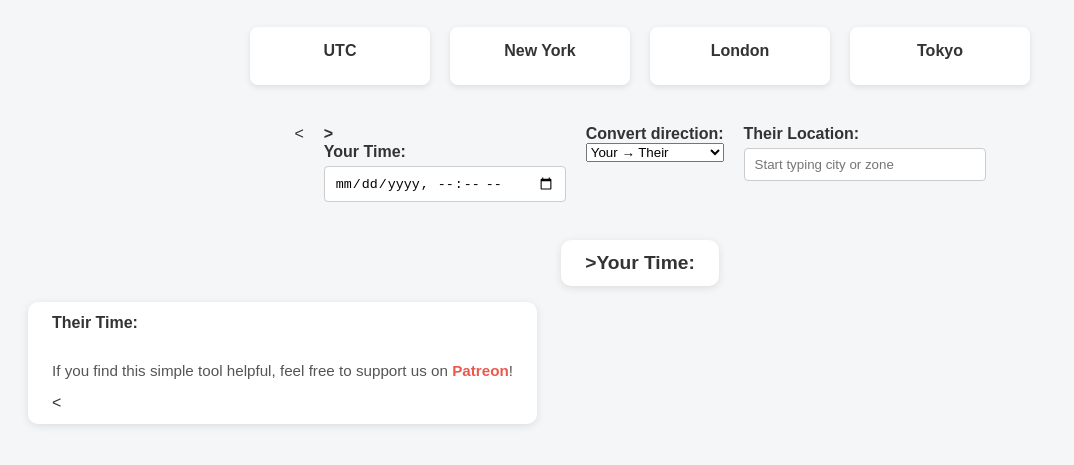
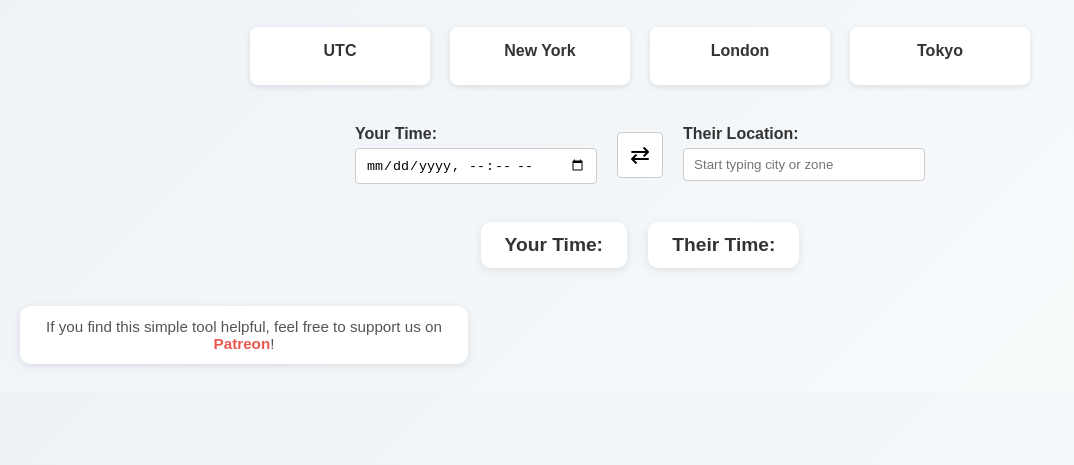
Before and after one commit to EvolutionUnleashed/codex-sandbox, a plain HTML site: page index.html in a window 1280 px wide. Shown: the part 81-546 px from the top of the page, without its empty margins (0-1074 px from the left). Drawn offline with nearby package versions, Linux system fonts and the light colour scheme.

Commit message:
Enhance Patreon banner styling

```diff
--- a/index.html
+++ b/index.html
@@ -1,10 +1,10 @@
 <!DOCTYPE html>
 <html lang="en">
 <head>
-  <meta charset="UTF-8" />
-  <meta name="viewport" content="width=device-width, initial-scale=1.0" />
+  <meta charset="UTF-8">
+  <meta name="viewport" content="width=device-width, initial-scale=1.0">
   <title>Time Zone Converter</title>
-  <link rel="stylesheet" href="style.css" />
+  <link rel="stylesheet" href="style.css">
 </head>
 <body>
   <h1>Time Zone Converter</h1>
@@ -31,33 +31,32 @@
 
   <!-- Converter form -->
   <form id="converter">
-    <<label id="tmeInputLabel">>
-  <span id="timeLabelText">Your Time:</span>
-      <input type="datetime-local" id="yourTime" />
+    <label id="timeInputLabel">
+      <span id="timeLabelText">Your Time:</span>
+      <input type="datetime-local" id="yourTime">
     </label>
-      <label>
-    Convert direction:
-    <select id="direction">
+
+    <button type="button" id="toggleDirection" class="toggle-btn" aria-label="Swap conversion">⇄</button>
+    <select id="direction" style="display:none">
       <option value="yourToTheir">Your → Their</option>
       <option value="theirToYour">Their → Your</option>
     </select>
-  </label>
 
     <label>
       Their Location:
-      <input list="zones" id="theirLocation" placeholder="Start typing city or zone" />
+      <input list="zones" id="theirLocation" placeholder="Start typing city or zone">
       <datalist id="zones"></datalist>
     </label>
   </form>
 
   <div class="result">
-    <di<div class="card"><strong id="leftLabel">>Your Time:</strong> <span id="yourTimeDisplay"></span></div>
-<d<div class="card"><strong id="rightLabel">Their Time:</strong> <span id="theirTimeDisplay"></span></div>
+    <div class="card"><strong id="leftLabel">Your Time:</strong> <span id="yourTimeDisplay"></span></div>
+    <div class="card"><strong id="rightLabel">Their Time:</strong> <span id="theirTimeDisplay"></span></div>
   </div>
-    <p class="patreon">If you find this simple tool helpful, feel free to support us on <a href="https://www.patreon.com/evolutionunleashedai" target="_blank">Patreon</a>!</p>
 
+  <p class="patreon card">If you find this simple tool helpful, feel free to support us on <a href="https://www.patreon.com/evolutionunleashedai" target="_blank">Patreon</a>!</p>
 
-  <<script src="https://cdn.jsdelivr.net/npm/luxon@3/build/global/luxon.min.js"></script>
-<script src="script.js"></script></script>
+  <script src="https://cdn.jsdelivr.net/npm/luxon@3/build/global/luxon.min.js"></script>
+  <script src="script.js"></script>
 </body>
 </html>
--- a/script.js
+++ b/script.js
@@ -5,19 +5,17 @@
   const yourTimeInput = document.getElementById('yourTime');
   const theirLocationInput = document.getElementById('theirLocation');
   const directionSelect = document.getElementById('direction');
+  const toggleButton = document.getElementById('toggleDirection');
   const zonesList = document.getElementById('zones');
   const yourTimeDisplay = document.getElementById('yourTimeDisplay');
   const theirTimeDisplay = document.getElementById('theirTimeDisplay');
   const clockEls = document.querySelectorAll('.clock');
 
-  // Populate datalist with time zones
-    const timeInputLabel = document.getElementById('timeInputLabel');
   const leftLabel = document.getElementById('leftLabel');
   const rightLabel = document.getElementById('rightLabel');
   const timeLabelText = document.getElementById('timeLabelText');
+
   const timeZones = (Intl.supportedValuesOf && Intl.supportedValuesOf('timeZone')) || [
-
-
     'America/New_York',
     'America/Chicago',
     'America/Denver',
@@ -49,7 +47,7 @@ const timeLabelText = document.getElementById('timeLabelText');
 
     let baseDT;
 
-      if (direction === 'yourToTheir'yourToTheir') {
+    if (direction === 'yourToTheir') {
       // Update UI labels
       timeLabelText.textContent = 'Your Time:';
       leftLabel.textContent = 'Your Time:';
@@ -67,7 +65,8 @@ timeLabelText.textContent = 'Their Time:';
       baseDT = DateTime.fromISO(yourTimeInput.value, { zone: theirZone });
       theirTimeDisplay.textContent = baseDT.setZone(theirZone).toLocaleString(DateTime.DATETIME_MED_WITH_SECONDS);
       yourTimeDisplay.textContent = baseDT.setZone(yourZone).toLocaleString(DateTime.DATETIME_MED_WITH_SECONDS);
-  }}
+    }
+  }
 
   // Update clocks
   function updateClocks() {
@@ -78,6 +77,12 @@ timeLabelText.textContent = 'Their Time:';
     });
   }
 
+  // Toggle direction with button
+  toggleButton.addEventListener('click', () => {
+    directionSelect.value = directionSelect.value === 'yourToTheir' ? 'theirToYour' : 'yourToTheir';
+    updateResult();
+  });
+
   // Event listeners
   yourTimeInput.addEventListener('input', updateResult);
   theirLocationInput.addEventListener('input', updateResult);
--- a/style.css
+++ b/style.css
@@ -30,8 +30,8 @@ h1 {
 
 .clock h3 {
   margin: 0 0 10px;
-
   font-size: 1rem;
+}
 
 /* --- 2025 visual enhancements --- */
 
@@ -75,8 +75,6 @@ body {
   background: linear-gradient(135deg, #eef2f7 0%, #f9fbfc 100%);
 }
 
-}
-
 .clock .time {
   font-size: 1.2rem;
   font-weight: bold;
@@ -95,6 +93,16 @@ form#converter label {
   display: flex;
   flex-direction: column;
   font-weight: bold;
+}
+
+.toggle-btn {
+  align-self: center;
+  padding: 8px 12px;
+  font-size: 1.5rem;
+  cursor: pointer;
+  background: #fff;
+  border: 1px solid #ccc;
+  border-radius: 4px;
 }
 
 form#converter input {
@@ -146,6 +154,9 @@ form#converter input {
   margin-top: 30px;
   font-size: 0.95rem;
   color: #555;
+  max-width: 400px;
+  margin-left: auto;
+  margin-right: auto;
 }
 
 .patreon a {
```
Lines whose indentation alone changed are shown as unchanged.
